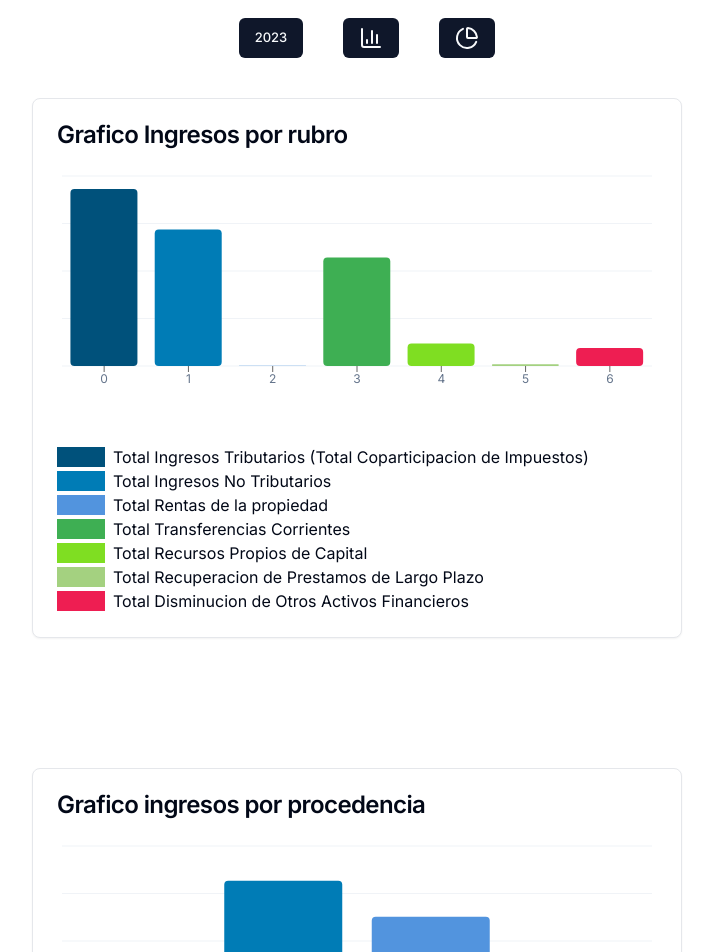
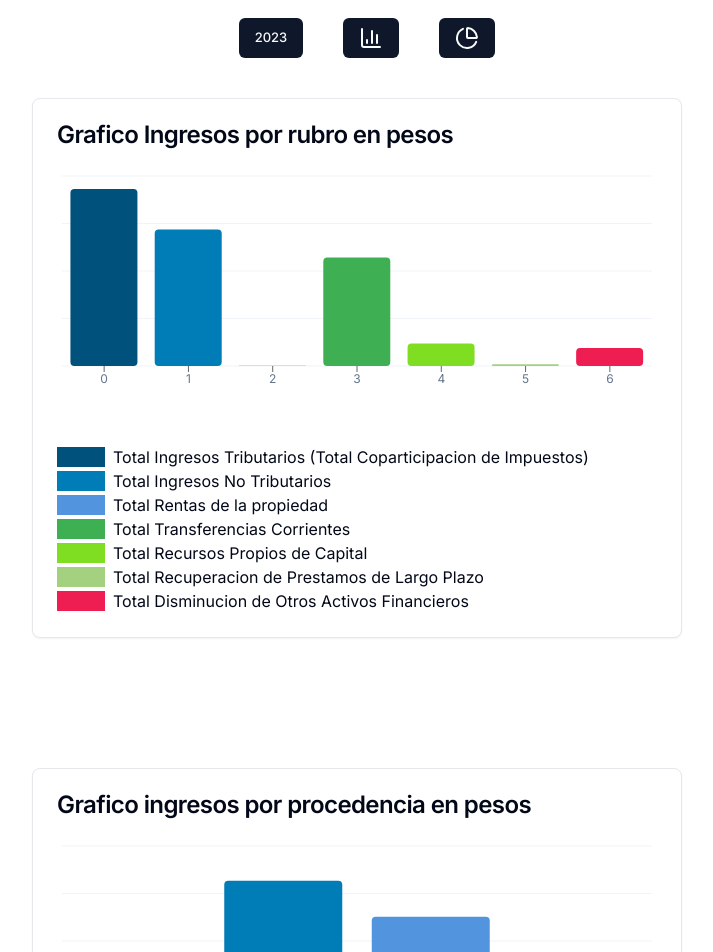
Before and after one commit to manuelcostilla/Gobierno-Abierto, a Next.js app: page /presupuesto-publico in a window 1280 px wide. Shown: the part 600-1552 px from the top of the page, without its empty margins (273-986 px from the left). Built offline with nearby package versions, Linux system fonts and the light colour scheme.

Commit message:
agregando texto

```diff
--- a/app/presupuesto-publico/components/Grafico_ingresos.tsx
+++ b/app/presupuesto-publico/components/Grafico_ingresos.tsx
@@ -108,7 +108,7 @@ export function GraficosIngresos ({ chart, setChart }) {
       ? (
         <Card>
          <CardHeader>
-              <CardTitle>Grafico Ingresos por rubro</CardTitle>
+              <CardTitle>Grafico Ingresos por rubro en pesos</CardTitle>
             </CardHeader>
         <CardContent>
           <ChartContainer
--- a/app/presupuesto-publico/components/Grafico_ingresos_procedencia.tsx
+++ b/app/presupuesto-publico/components/Grafico_ingresos_procedencia.tsx
@@ -73,7 +73,7 @@ export function GraficosIngresosProcedencia ({ chart, setChart }) {
         ? (
           <Card>
            <CardHeader>
-              <CardTitle>Grafico ingresos por procedencia</CardTitle>
+              <CardTitle>Grafico ingresos por procedencia en pesos</CardTitle>
             </CardHeader>
           <CardContent>
             <ChartContainer
```
